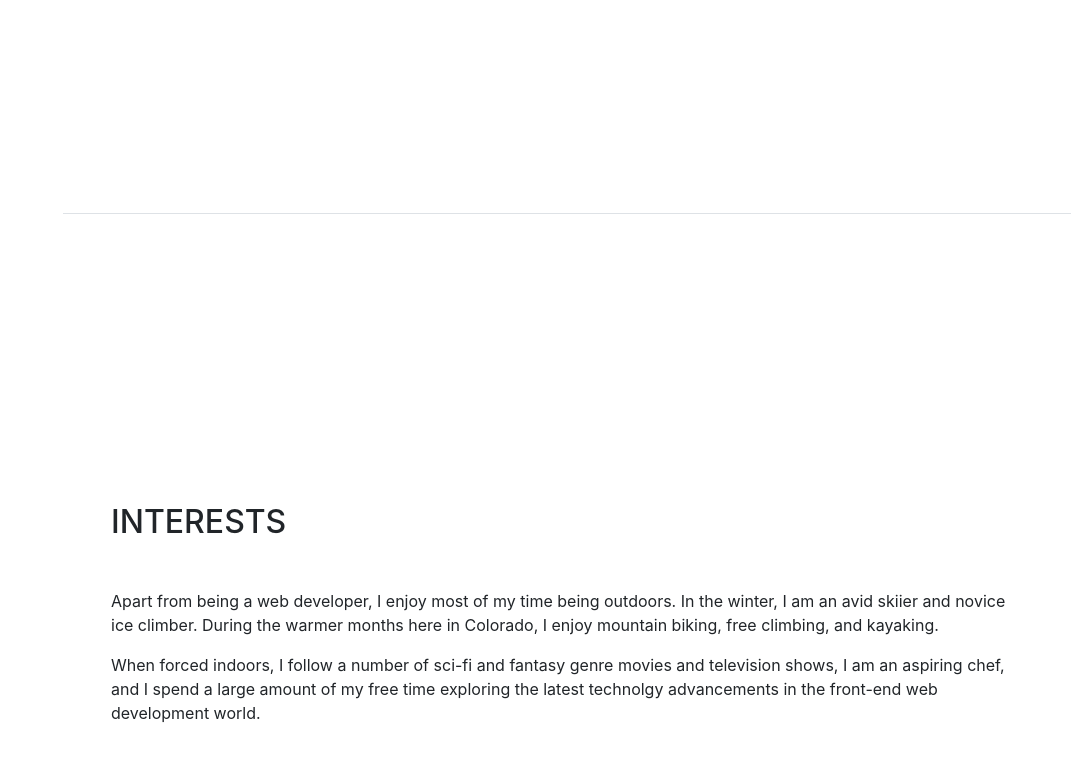
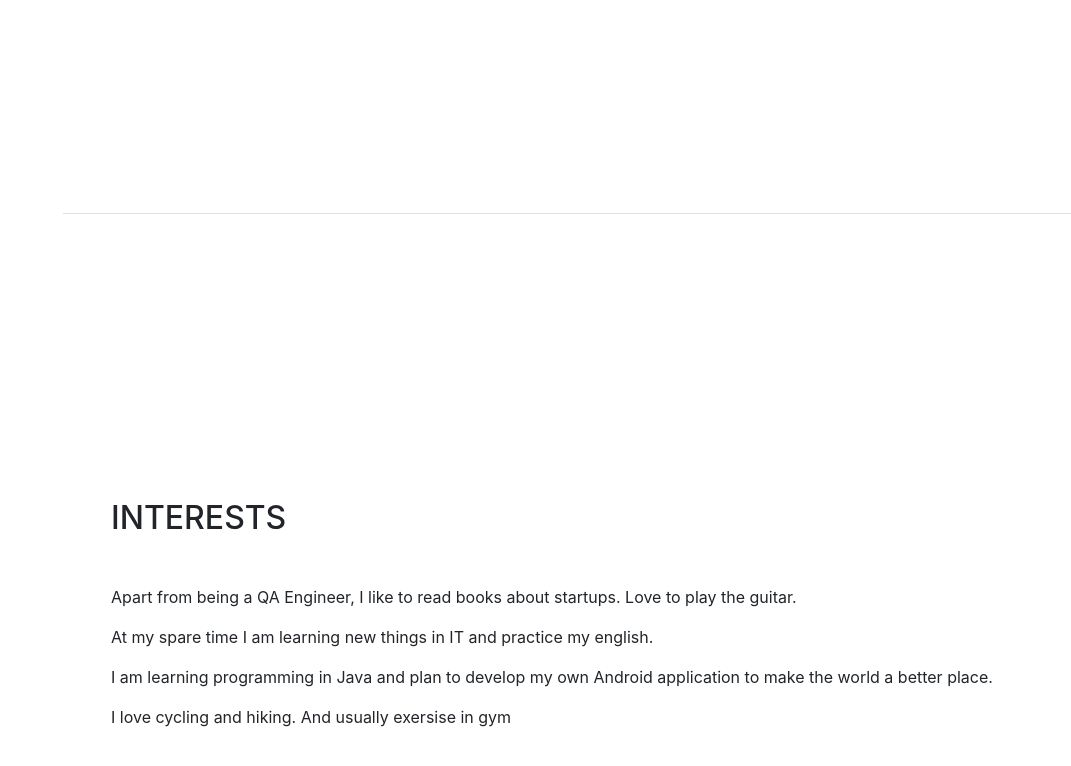
Before and after one commit to gehna/gehna.github.io, a website with bundled scripts: page index.html in a window 1280 px wide. Shown: the part 3265-4031 px from the top of the page, without its empty margins (209-1280 px from the left). Built offline with nearby package versions, Linux system fonts and the light colour scheme; a web font is replaced by a local one.

Commit message:
change INTERESTS

```diff
--- a/index.html
+++ b/index.html
@@ -253,8 +253,10 @@
       <section class="resume-section p-3 p-lg-5 d-flex flex-column" id="interests">
         <div class="my-auto">
           <h2 class="mb-5">Interests</h2>
-          <p>Apart from being a web developer, I enjoy most of my time being outdoors. In the winter, I am an avid skiier and novice ice climber. During the warmer months here in Colorado, I enjoy mountain biking, free climbing, and kayaking.</p>
-          <p class="mb-0">When forced indoors, I follow a number of sci-fi and fantasy genre movies and television shows, I am an aspiring chef, and I spend a large amount of my free time exploring the latest technolgy advancements in the front-end web development world.</p>
+          <p>Apart from being a QA Engineer, I like to read books about startups. Love to play the guitar.</p>
+          <p>At my spare time I am learning new things in IT and practice my english.</p>
+          <p>I am learning programming in Java and plan to develop my own Android application to make the world a  better place.</p>
+          <p class="mb-0">I love cycling and hiking. And usually exersise in gym</p>
         </div>
       </section>
 
```
